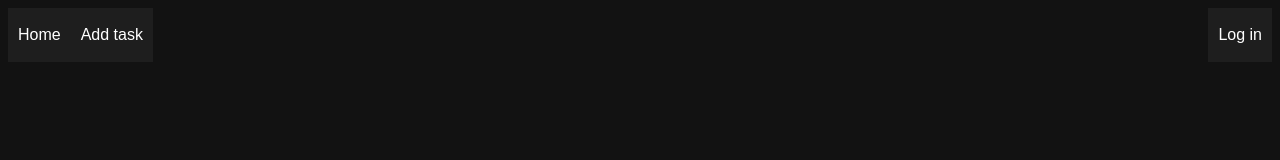
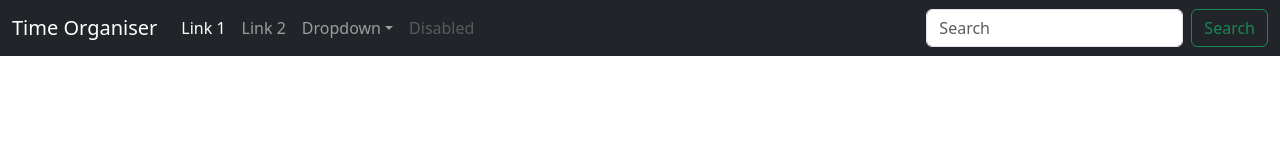
Before and after one commit to LukaWG/COMP1004, a plain HTML site: page index.html in a window 1280 px wide. Drawn offline with nearby package versions, Linux system fonts and the light colour scheme.

Commit message:
Create navbar

```diff
--- a/index.html
+++ b/index.html
@@ -4,22 +4,47 @@
     <meta charset="UTF-8">
     <meta name="viewport" content="width=device-width, initial-scale=1.0">
     <title>Time Organiser</title>
-    <link rel="stylesheet" href="style.css">
-    <script src="script.js"></script>
+    <link href="https://cdn.jsdelivr.net/npm/bootstrap@5.3.2/dist/css/bootstrap.min.css" rel="stylesheet" integrity="sha384-T3c6CoIi6uLrA9TneNEoa7RxnatzjcDSCmG1MXxSR1GAsXEV/Dwwykc2MPK8M2HN" crossorigin="anonymous">
+    <script src="https://cdn.jsdelivr.net/npm/bootstrap@5.3.2/dist/js/bootstrap.bundle.min.js" integrity="sha384-C6RzsynM9kWDrMNeT87bh95OGNyZPhcTNXj1NW7RuBCsyN/o0jlpcV8Qyq46cDfL" crossorigin="anonymous"></script>
 </head>
 <body>
-    <!-- Nav bar at top - Home | Add task |  | Log in/Log out -->
-    <div class="navBar">
-        <div class="navButton">
-            <p class="navText">Home</p>
+    <nav class="navbar navbar-expand-lg navbar-dark bg-dark">
+        <div class="container-fluid">
+            <a href="#" class="navbar-brand">Time Organiser</a>
+            <button class="navbar-toggler" type="button" data-bs-toggle="collapse" data-bs-target="#navbarSupportedContent" aria-controls="navbarSupportedContent" aria-expanded="false" aria-label="Toggle navigation">
+                <span class="navbar-toggler-icon"></span>
+            </button>
+            <div class="collapse navbar-collapse" id="navbarSupportedContent">
+                <ul class="navbar-nav">
+                    <li class="nav-item">
+                        <a href="#" class="nav-link active">Link 1</a>
+                    </li>
+                    <li class="nav-item">
+                        <a href="#" class="nav-link">Link 2</a>
+                    </li>
+                    <li class="nav-item dropdown">
+                        <a href="#" class="nav-link dropdown-toggle" role="button" data-bs-toggle="dropdown" aria-expanded="false">Dropdown</a>
+                        <ul class="dropdown-menu">
+                            <li><a href="#" class="dropdown-item">Action 1</a></li>
+                            <li><a href="#" class="dropdown-item">Action 2</a></li>
+                            <li><hr class="dropdown-divider"></li>
+                            <li><a class="dropdown-item" href="#">Action 3</a></li>
+                        </ul>
+                    </li>
+                    <li class="nav-item">
+                        <a href="#" class="nav-link disabled">Disabled</a>
+                    </li>
+                </ul>
+                <ul class="navbar-nav ms-auto">
+                    <li class="nav-item">
+                        <form class="d-flex" role="search">
+                            <input class="form-control me-2" type="search" placeholder="Search" aria-label="Search">
+                            <button class="btn btn-outline-success" type="submit">Search</button>
+                        </form>
+                    </li>
+                </ul>
+            </div>
         </div>
-        <div class="navButton">
-            <p class="navText">Add task</p>
-        </div>
-        <div class="navSpacer"></div>
-        <div class="navButton">
-            <p class="navText" id="logInText">Log in</p>
-        </div>
-    </div>
+    </nav>
 </body>
 </html>
--- a/style.css
+++ /dev/null
@@ -1,35 +0,0 @@
-/* https://m2.material.io/design/color/dark-theme.html#properties */
-
-* {
-    font-family: Arial, Helvetica, sans-serif;
-}
-
-body {
-    background-color: #121212;
-    color: white;
-}
-
-.navBar {
-    display: flex;
-    /* opacity: 0.05; */
-}
-
-.navButton {
-    padding: 10px 10px;
-    background-color: #1E1E1E;
-    transition: background-color 0.1s ease-in-out;
-}
-
-.navButton:hover {
-    background-color: #222222;
-}
-
-.navSpacer {
-    margin: 10px auto
-}
-
-.navText {
-    margin: 8px 0;
-    color: white;
-    opacity: 1;
-}
```
Also changed, not shown: css/style.css (added), js/script.js (added).
